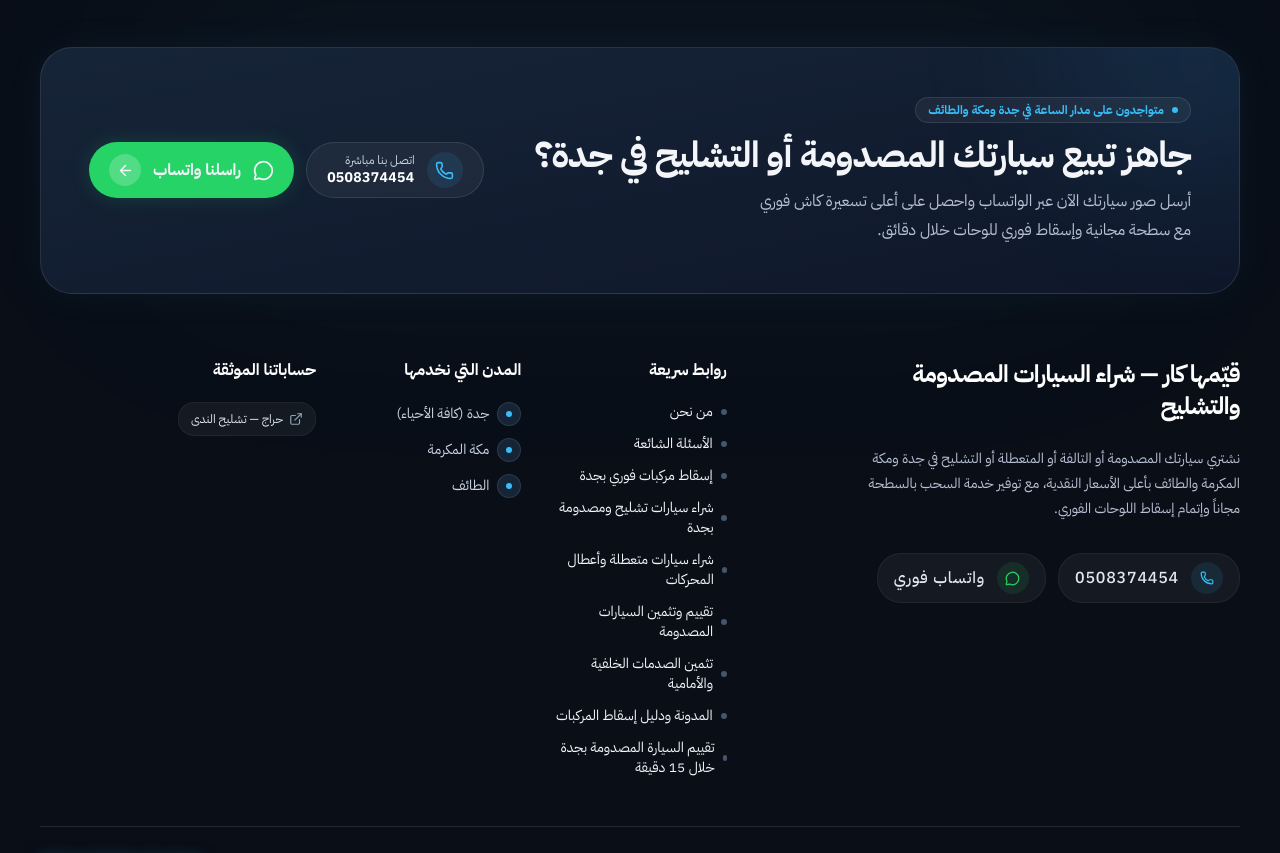
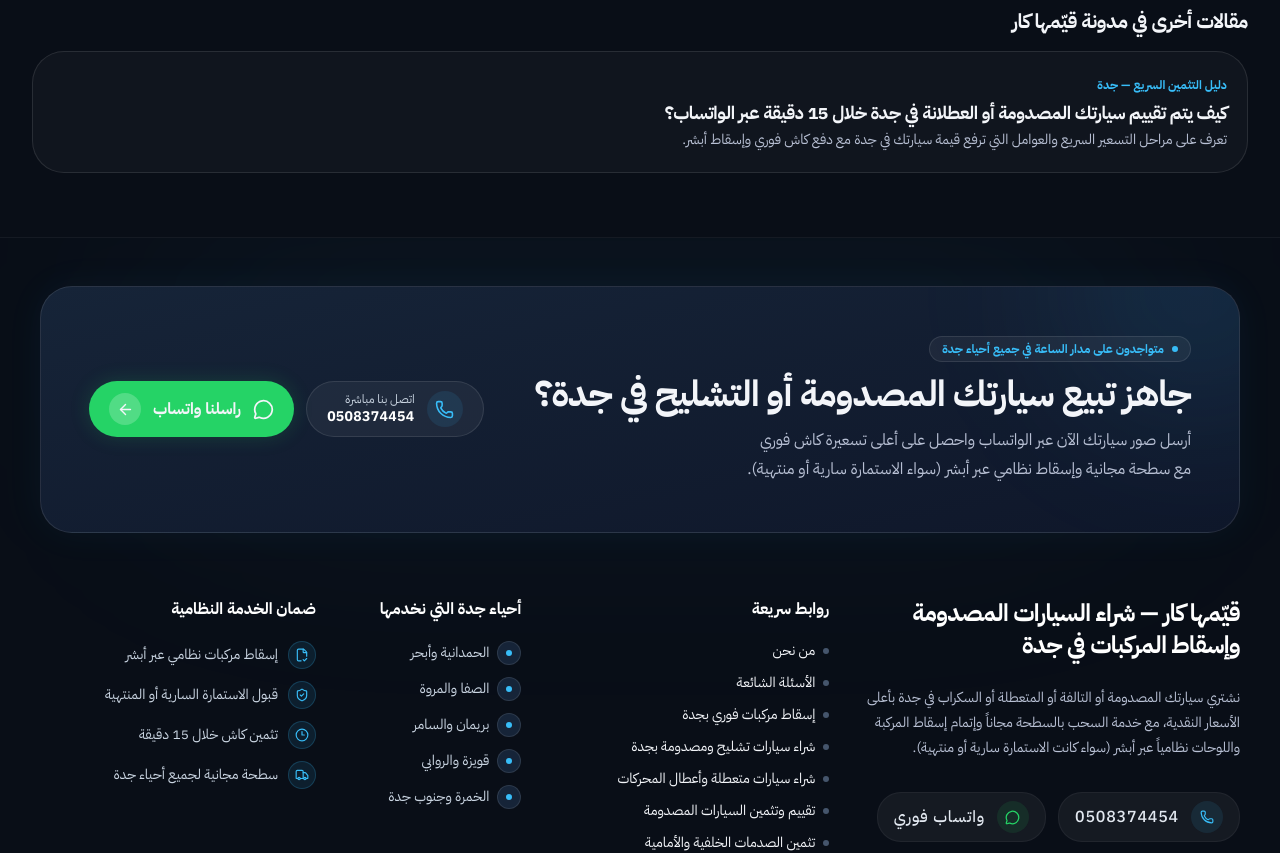
Before and after one commit to Mahmoudfattah/jeddahcars, a Next.js app: page /blog in a window 1280 px wide. Shown: the part 2000-2853 px from the top of the page. Built offline with nearby package versions, Linux system fonts and the light colour scheme.

Commit message:
update layout

```diff
--- a/app/blog/page.tsx
+++ b/app/blog/page.tsx
@@ -337,6 +337,28 @@ export default function QeemahCarBlogPage() {
               </div>
             </div>
           </div>
+          {/* مقالات جديدة في المدونة */}
+          <div className="mt-10 pt-8 border-t border-white/10">
+            <h2 className="text-lg sm:text-xl font-extrabold text-white mb-4!">
+              مقالات أخرى في مدونة قيّمها كار
+            </h2>
+            <Link
+              href="/blog/fast-damaged-car-valuation-jeddah"
+              className="group block rounded-2xl border border-white/10 bg-white/[0.03] p-5 hover:border-[#38bdf8]/50 hover:bg-[#38bdf8]/[0.06] transition-all"
+            >
+              <span className="inline-block text-xs font-bold text-[#38bdf8] mb-1.5">
+                دليل التثمين السريع — جدة
+              </span>
+              <h3 className="text-base sm:text-lg font-extrabold text-white group-hover:text-[#38bdf8] transition-colors">
+                كيف يتم تقييم سيارتك المصدومة أو العطلانة في جدة خلال 15 دقيقة
+                عبر الواتساب؟
+              </h3>
+              <p className="mt-1.5 text-sm text-slate-300">
+                تعرف على مراحل التسعير السريع والعوامل التي ترفع قيمة سيارتك في
+                جدة مع دفع كاش فوري وإسقاط أبشر.
+              </p>
+            </Link>
+          </div>
         </article>
       </main>
       <Footer />
--- a/app/blog/sell-scrap-old-cars-jeddah/page.tsx
+++ b/app/blog/sell-scrap-old-cars-jeddah/page.tsx
@@ -128,7 +128,7 @@ export default function SellScrapOldCarsJeddahArticle() {
         dangerouslySetInnerHTML={{ __html: JSON.stringify(jsonLd) }}
       />
 
-      <div className="container mx-auto max-w-5xl px-4 sm:px-6 lg:px-8 mb-6">
+      <div className="mx-auto max-w-7xl px-4 sm:px-6 lg:px-8 mb-6">
         <nav
           aria-label="مسار الصفحة"
           className="flex flex-wrap items-center gap-2 text-xs sm:text-sm text-slate-400"
@@ -151,7 +151,7 @@ export default function SellScrapOldCarsJeddahArticle() {
         </nav>
       </div>
 
-      <article className="container mx-auto max-w-5xl px-4 sm:px-6 lg:px-8 pb-16">
+      <article className="mx-auto max-w-7xl px-4 sm:px-6 lg:px-8 pb-16">
         <div className="rounded-[32px] border border-white/10 bg-gradient-to-br from-[#131f33] via-[#0f172a] to-[#090e17] p-6 sm:p-10 lg:p-12 shadow-2xl">
           <div className="flex flex-wrap items-center gap-3 text-xs font-bold text-[#38bdf8] mb-5">
             <span className="inline-flex items-center gap-1.5 rounded-full bg-[#38bdf8]/10 border border-[#38bdf8]/30 px-3.5 py-1.5">
@@ -218,7 +218,7 @@ export default function SellScrapOldCarsJeddahArticle() {
 
           {/* Table of Accepted Scrap Cases */}
           <section className="mt-8">
-            <h2 className="text-xl sm:text-2xl font-extrabold text-white mb-4">
+            <h2 className="text-xl sm:text-2xl font-extrabold text-white mb-4!">
               حالات السيارات السكراب والقديمة التي نشتريها في جدة
             </h2>
             <div className="overflow-x-auto rounded-2xl border border-white/10">
--- a/app/components/layout/Footer.tsx
+++ b/app/components/layout/Footer.tsx
@@ -1,6 +1,14 @@
-"use client";
+import Link from "next/link";
+import {
+  Phone,
+  MessageCircle,
+  ArrowLeft,
+  ShieldCheck,
+  Clock3,
+  Truck,
+  FileCheck2,
+} from "lucide-react";
 
-import { Phone, MessageCircle, ExternalLink, ArrowLeft } from "lucide-react";
 const quickLinks = [
   { label: "من نحن", href: "/#about" },
   { label: "الأسئلة الشائعة", href: "/#faq" },
@@ -27,16 +35,28 @@ const quickLinks = [
   // },
 ];
 
-const otherSites = [
-  {
-    label: "حراج — تشليح الندى",
-    href: "https://haraj.com.sa/users/%D8%AA%D8%B4%D9%84%D9%8A%D8%AD%20%D8%A7%D9%84%D9%86%D8%AF%D9%89%20%D9%84%D8%B9%D8%A7%D9%84%D9%85%20%D8%A7%D9%84%D8%B3%D9%8A%D8%A7%D8%B1%D8%A7%D8%AA/",
-  },
+const JEDDAH_DISTRICTS = [
+  "الحمدانية وأبحر",
+  "الصفا والمروة",
+  "بريمان والسامر",
+  "قويزة والروابي",
+  "الخمرة وجنوب جدة",
+];
+
+const TRUST_GUARANTEES = [
+  { label: "إسقاط مركبات نظامي عبر أبشر", icon: FileCheck2 },
+  { label: "قبول الاستمارة السارية أو المنتهية", icon: ShieldCheck },
+  { label: "تثمين كاش خلال 15 دقيقة", icon: Clock3 },
+  { label: "سطحة مجانية لجميع أحياء جدة", icon: Truck },
 ];
 
 const PHONE_DISPLAY = "0508374454";
 const PHONE_TEL = "+966508374454";
-const WHATSAPP_LINK = "https://wa.me/966508374454";
+const WHATSAPP_LINK =
+  "https://wa.me/966508374454?text=" +
+  encodeURIComponent(
+    "السلام عليكم، أرغب في تقييم وبيع سيارتي المصدومة أو إسقاط لوحاتها في جدة",
+  );
 
 export default function Footer() {
   return (
@@ -51,15 +71,13 @@ export default function Footer() {
       <div className="container-custom relative z-10 px-4 sm:px-6 max-w-7xl mx-auto">
         {/* Top CTA Card */}
         <div className="relative overflow-hidden rounded-[32px] bg-gradient-to-br from-[#162438] to-[#0f172a] border border-white/10 p-6 sm:p-10 lg:p-12 mb-16 shadow-[0_0_40px_rgba(56,189,248,0.05)]">
-          {/* Decorative shapes inside CTA */}
           <div className="absolute top-0 right-0 w-64 h-64 bg-[#38bdf8]/10 rounded-full blur-[80px] -translate-y-1/2 translate-x-1/3 pointer-events-none" />
 
           <div className="relative z-10 flex flex-col md:flex-row items-center justify-between gap-8 text-center md:text-right">
-            {/* CTA Text */}
             <div className="w-full md:flex-1">
               <div className="inline-flex items-center gap-2 px-3 py-1 rounded-full bg-white/5 border border-white/10 text-[#38bdf8] text-xs font-bold mb-3">
                 <span className="w-1.5 h-1.5 rounded-full bg-[#38bdf8] animate-pulse" />
-                متواجدون على مدار الساعة في جدة ومكة والطائف
+                متواجدون على مدار الساعة في جميع أحياء جدة
               </div>
 
               <h2 className="text-2xl sm:text-3xl lg:text-4xl font-extrabold text-white tracking-tight mb-3!">
@@ -68,11 +86,11 @@ export default function Footer() {
 
               <p className="text-slate-300 mt-1 text-sm sm:text-base max-w-md mx-auto md:mx-0 leading-relaxed">
                 أرسل صور سيارتك الآن عبر الواتساب واحصل على أعلى تسعيرة كاش فوري
-                مع سطحة مجانية وإسقاط فوري للوحات خلال دقائق.
+                مع سطحة مجانية وإسقاط نظامي عبر أبشر (سواء الاستمارة سارية أو
+                منتهية).
               </p>
             </div>
 
-            {/* Contact Buttons (Both Phone & WhatsApp Active) */}
             <div className="flex flex-col sm:flex-row items-center gap-3 w-full md:w-auto shrink-0">
               <a
                 href={`tel:${PHONE_TEL}`}
@@ -131,17 +149,17 @@ export default function Footer() {
           {/* Brand & Description */}
           <div className="lg:col-span-4 flex flex-col gap-6">
             <span className="text-2xl font-extrabold text-white tracking-tight">
-              قيّمها كار — شراء السيارات المصدومة والتشليح
+              قيّمها كار — شراء السيارات المصدومة وإسقاط المركبات في جدة
             </span>
 
             <p className="text-sm text-slate-300 leading-relaxed">
-              نشتري سيارتك المصدومة أو التالفة أو المتعطلة أو التشليح في جدة
-              ومكة المكرمة والطائف بأعلى الأسعار النقدية، مع توفير خدمة السحب
-              بالسطحة مجاناً وإتمام إسقاط اللوحات الفوري.
+              نشتري سيارتك المصدومة أو التالفة أو المتعطلة أو السكراب في جدة
+              بأعلى الأسعار النقدية، مع خدمة السحب بالسطحة مجاناً وإتمام إسقاط
+              المركبة واللوحات نظامياً عبر أبشر (سواء كانت الاستمارة سارية أو
+              منتهية).
             </p>
 
             <div className="flex flex-wrap gap-3 mt-2">
-              {/* Phone */}
               <a
                 href={`tel:${PHONE_TEL}`}
                 dir="ltr"
@@ -156,7 +174,6 @@ export default function Footer() {
                 </div>
               </a>
 
-              {/* WhatsApp */}
               <a
                 href={WHATSAPP_LINK}
                 target="_blank"
@@ -176,77 +193,69 @@ export default function Footer() {
           </div>
 
           {/* Quick Links */}
-          <div className="lg:col-span-2 lg:col-start-6 flex flex-col gap-5">
+          <div className="lg:col-span-3 lg:col-start-5 flex flex-col gap-5">
             <span className="text-base font-bold text-white">روابط سريعة</span>
 
             <ul className="flex flex-col gap-3">
               {quickLinks.map((link) => (
                 <li key={link.href}>
-                  <a
+                  <Link
                     href={link.href}
                     className="group flex items-center gap-2 text-sm text-slate-300 hover:text-[#38bdf8] transition-colors w-fit"
                   >
                     <span className="w-1.5 h-1.5 rounded-full bg-slate-600 group-hover:bg-[#38bdf8] transition-colors" />
-
                     <span className="group-hover:-translate-x-1 transition-transform duration-300">
                       {link.label}
                     </span>
-                  </a>
+                  </Link>
                 </li>
               ))}
             </ul>
           </div>
 
-          {/* Service Areas */}
+          {/* Jeddah Districts */}
           <div className="lg:col-span-2 flex flex-col gap-5">
             <span className="text-base font-bold text-white">
-              المدن التي نخدمها
+              أحياء جدة التي نخدمها
             </span>
 
             <ul className="flex flex-col gap-3">
-              {["جدة (كافة الأحياء)", "مكة المكرمة", "الطائف"].map(
-                (city, idx) => (
+              {JEDDAH_DISTRICTS.map((district) => (
                 <li
-                    key={idx}
+                  key={district}
                   className="flex items-center gap-2 text-sm text-slate-300"
                 >
-                    <div className="w-6 h-6 rounded-md bg-[#162438] border border-white/10 flex items-center justify-center">
+                  <div className="w-6 h-6 rounded-md bg-[#162438] border border-white/10 flex items-center justify-center shrink-0">
                     <span className="w-1.5 h-1.5 rounded-full bg-[#38bdf8]" />
                   </div>
-
-                    {city}
+                  {district}
                 </li>
-                ),
-              )}
+              ))}
             </ul>
           </div>
 
-          {/* Other Projects */}
+          {/* Service Guarantees (Replaces shared Haraj link) */}
           <div className="lg:col-span-3 flex flex-col gap-5">
             <span className="text-base font-bold text-white">
-              حساباتنا الموثقة
+              ضمان الخدمة النظامية
             </span>
 
-            <div className="flex flex-wrap gap-2">
-              {otherSites.map((site) => (
-                <a
-                  key={site.href}
-                  href={site.href}
-                  target="_blank"
-                  rel="noopener noreferrer"
-                  className="group flex items-center gap-1.5 px-3 py-2 rounded-lg bg-white/5 border border-white/5 hover:border-[#38bdf8]/40 hover:bg-[#38bdf8]/10 transition-all"
+            <ul className="flex flex-col gap-3">
+              {TRUST_GUARANTEES.map((item) => {
+                const Icon = item.icon;
+                return (
+                  <li
+                    key={item.label}
+                    className="flex items-center gap-2.5 text-xs sm:text-sm text-slate-300"
                   >
-                  <ExternalLink
-                    size={14}
-                    className="text-slate-400 group-hover:text-[#38bdf8] transition-colors"
-                  />
-
-                  <span className="text-xs text-slate-200 group-hover:text-white transition-colors">
-                    {site.label}
-                  </span>
-                </a>
-              ))}
+                    <div className="w-7 h-7 rounded-lg bg-[#38bdf8]/10 border border-[#38bdf8]/20 text-[#38bdf8] flex items-center justify-center shrink-0">
+                      <Icon size={14} />
                     </div>
+                    <span>{item.label}</span>
+                  </li>
+                );
+              })}
+            </ul>
           </div>
         </div>
 
--- a/app/layout.tsx
+++ b/app/layout.tsx
@@ -134,7 +134,7 @@ export default function RootLayout({
               {`
                 (function() {
                   var h = window.location.hostname;
-                  if (h === 'localhost' || h === '127.0.0.1') return;
+                 if (h !== 'qeemahcar.com' && h !== 'www.qeemahcar.com') return;
 
                   window.dataLayer = window.dataLayer || [];
                   function gtag(){window.dataLayer.push(arguments);}
@@ -166,7 +166,7 @@ export default function RootLayout({
               {`
                 (function() {
                   var h = window.location.hostname;
-                  if (h === 'localhost' || h === '127.0.0.1') return;
+                 if (h !== 'qeemahcar.com' && h !== 'www.qeemahcar.com') return;
 
                   (function(c,l,a,r,i,t,y){
                     c[a]=c[a]||function(){(c[a].q=c[a].q||[]).push(arguments)};
```
Lines whose indentation alone changed are shown as unchanged.
